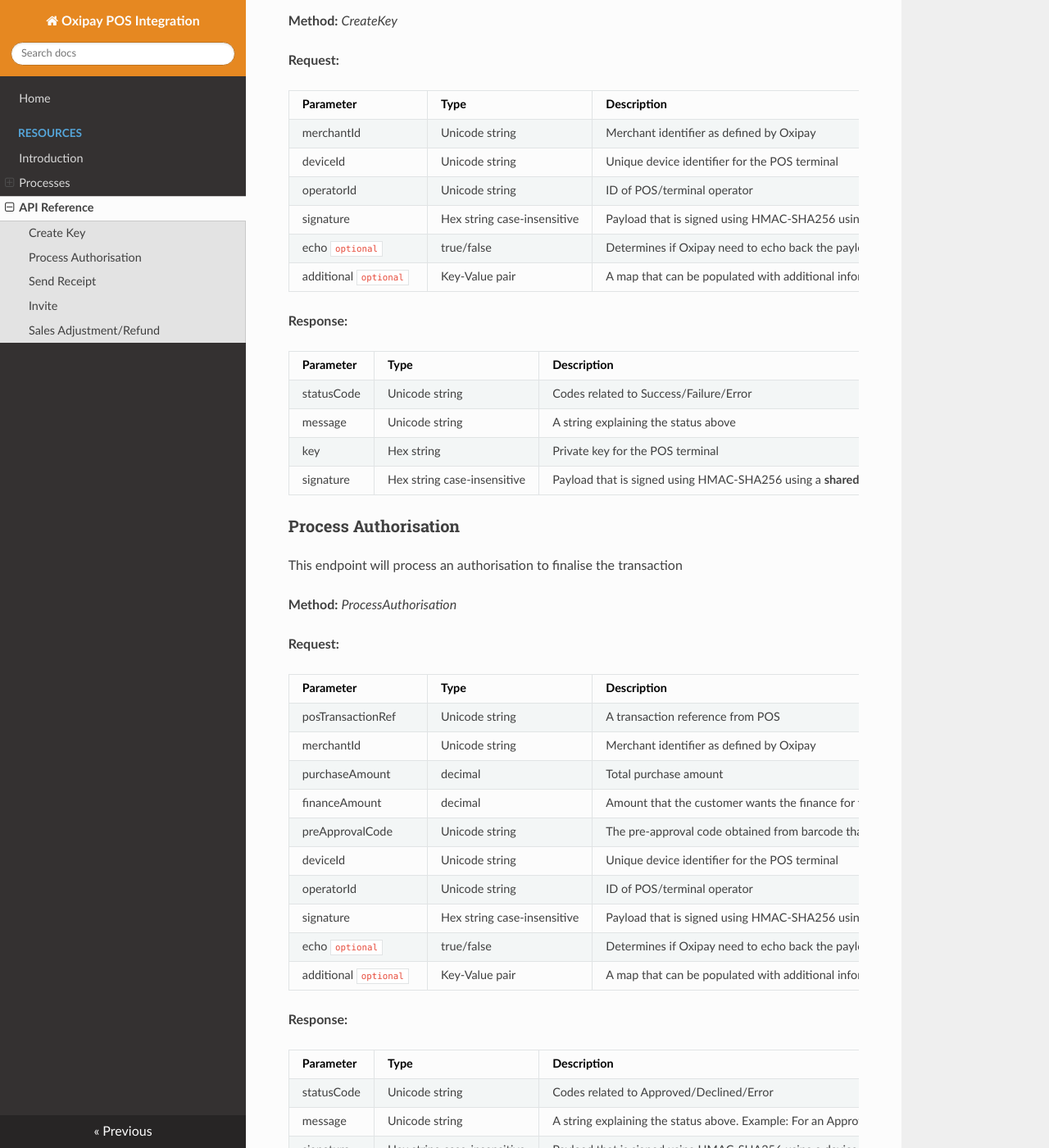
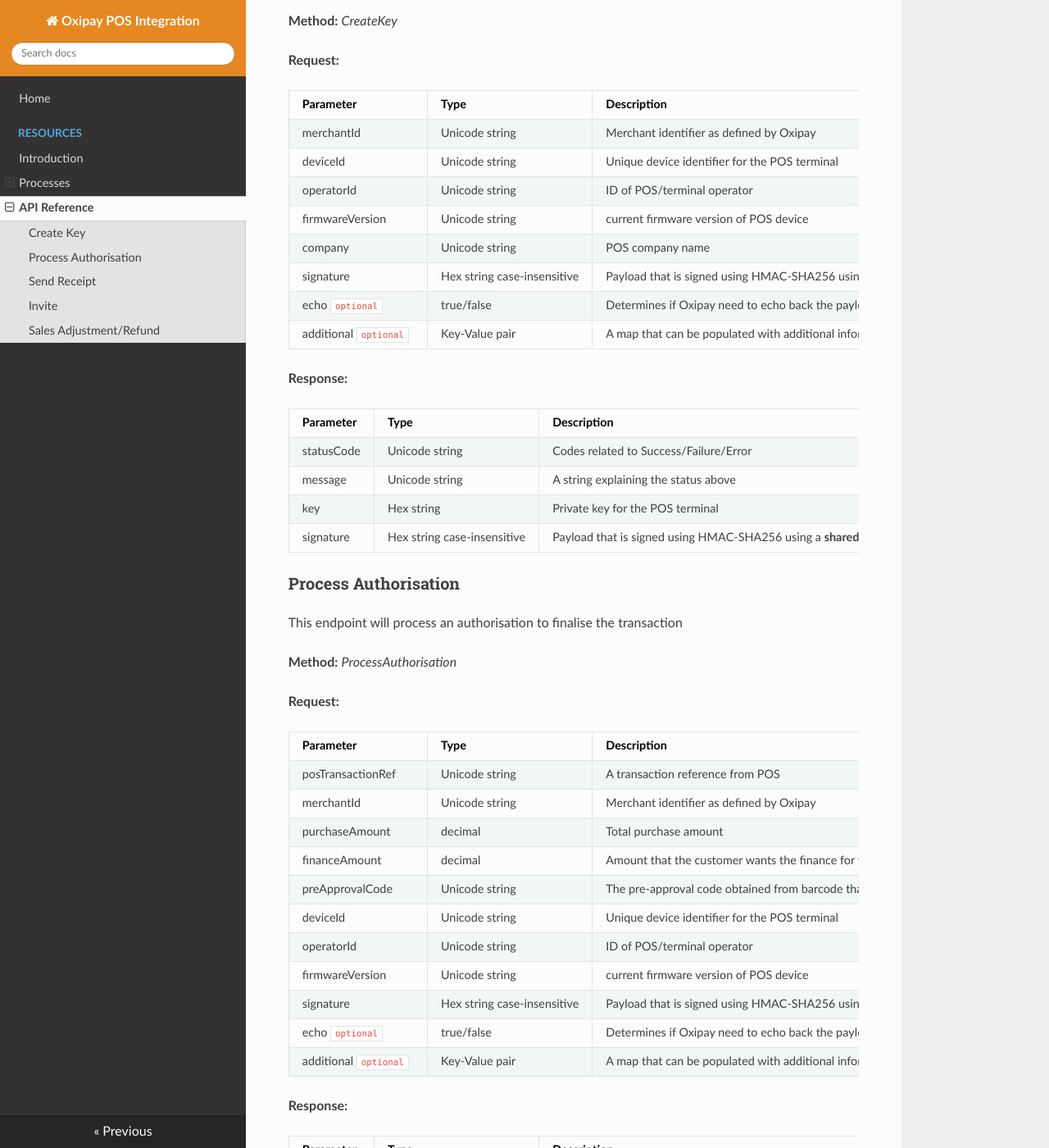
Before and after one commit to oxipay/posdocs, an MkDocs documentation site: the page built from docs/resources/api_reference.md, in a window 1280 px wide and 1400 px high, scrolled down 431 px. Shown: the whole window at 82% size. Built offline with MkDocs 1.6.1, drawn with Linux system fonts in a browser that asks for light colours; nearby versions of some CDN libraries; old or Windows-style settings are respelled for this version of MkDocs; some of the changed text lies outside the part shown.

Commit message:
more info added

```diff
--- a/docs/resources/api_reference.md
+++ b/docs/resources/api_reference.md
@@ -17,6 +17,8 @@ Parameter &nbsp; &nbsp; &nbsp; &nbsp; &nbsp;&nbsp; &nbsp; &nbsp; &nbsp; &nbsp;&n
 merchantId | Unicode string | Merchant identifier as defined by Oxipay
 deviceId | Unicode string | Unique device identifier for the POS terminal
 operatorId | Unicode string | ID of POS/terminal operator
+firmwareVersion | Unicode string | current firmware version of POS device
+company | Unicode string | POS company name
 signature | Hex string case-insensitive | Payload that is signed using HMAC-SHA256 using a **shared private key**
 echo <code class="optional">optional</code> | true/false | Determines if Oxipay need to echo back the payload (false by default)
 additional <code class="optional">optional</code> | Key-Value pair | A map that can be populated with additional information
@@ -48,6 +50,7 @@ financeAmount | decimal | Amount that the customer wants the finance for from Ox
 preApprovalCode | Unicode string | The pre-approval code obtained from barcode that the customer presented
 deviceId | Unicode string | Unique device identifier for the POS terminal
 operatorId | Unicode string | ID of POS/terminal operator
+firmwareVersion | Unicode string | current firmware version of POS device
 signature | Hex string case-insensitive | Payload that is signed using HMAC-SHA256 using a device specific key
 echo <code class="optional">optional</code> | true/false | Determines if Oxipay need to echo back the payload (false by default)
 additional <code class="optional">optional</code> | Key-Value pair | A map that can be populated with additional information
@@ -76,6 +79,7 @@ merchantId | Unicode string | Merchant identifier as defined by Oxipay
 receiptNumber | Unicode string | Receipt number generated by POS
 deviceId | Unicode string | Unique device identifier for the POS terminal
 operatorId | Unicode string | ID of POS/terminal operator
+firmwareVersion | Unicode string | current firmware version of POS device
 signature | Hex string case-insensitive | Payload that is signed using HMAC-SHA256 using a device specific key
 echo <code class="optional">optional</code> | true/false | Determines if Oxipay need to echo back the payload (false by default)
 additional <code class="optional">optional</code> | Key-Value pair | A map that can be populated with additional information
@@ -103,6 +107,7 @@ mobile | Unicode string | Customer’s mobile number
 purchaseAmount | decimal | Total purchase amount
 deviceId | Unicode string | Unique device identifier for the POS terminal
 operatorId | Unicode string | ID of POS/terminal operator
+firmwareVersion | Unicode string | current firmware version of POS device
 signature | Hex string case-insensitive | Payload that is signed using HMAC-SHA256 using a device specific key
 echo <code class="optional">optional</code> | true/false | Determines if Oxipay need to echo back the payload (false by default)
 additional <code class="optional">optional</code> | Key-Value pair | A map that can be populated with additional information
@@ -132,6 +137,7 @@ amount | decimal | Requested adjustment amount
 adjustmentCode | Unicode string | Requested amount for adjustment
 deviceId | Unicode string | Unique device identifier for the POS terminal
 operatorId | Unicode string | ID of POS/terminal operator
+firmwareVersion | Unicode string | current firmware version of POS device
 signature | Hex string case-insensitive | Payload that is signed using HMAC-SHA256 using a device specific key
 echo <code class="optional">optional</code> | true/false | Determines if Oxipay need to echo back the payload (false by default)
 additional <code class="optional">optional</code> | Key-Value pair | A map that can be populated with additional information
```
Also changed, not shown: docs/resources/processes/merchant_initiated.md (+1 -1 lines).
